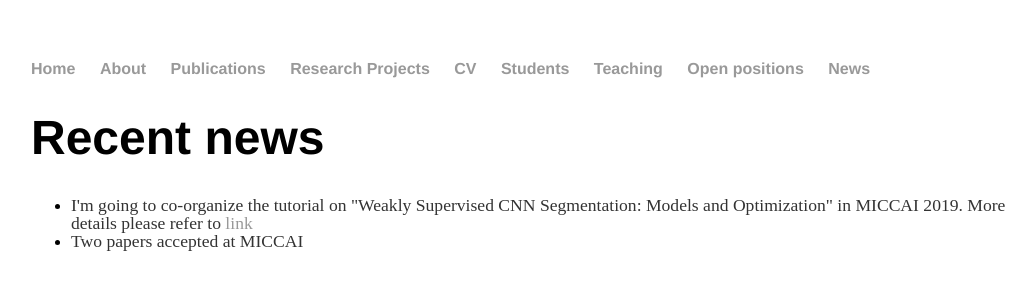
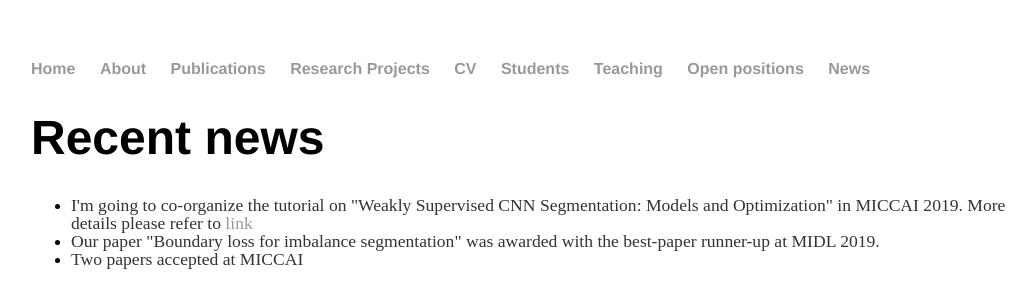
Before and after one commit to josedolz/josedolz.github.io, a Jekyll site: the page built from news/index.html, in a window 1280 px wide. Shown: the top 308 px of the page, without its empty margins (97-1133 px from the left). Built offline with Jekyll 4.4.1, drawn with Linux system fonts in a browser that asks for light colours.

Commit message:
Update index.html

```diff
--- a/news/index.html
+++ b/news/index.html
@@ -6,6 +6,7 @@ title: news
 	<h1>Recent news</h1>
 	<ul>
 		<li><p1>I'm going to co-organize the tutorial on "Weakly Supervised CNN Segmentation: Models and Optimization" in MICCAI 2019. More details please refer to <a href="https://sites.google.com/view/miccai-2019-tutorial-weaksup/home">link</a></p1></li>
+		<li><p1>Our paper "Boundary loss for imbalance segmentation" was awarded with the best-paper runner-up at MIDL 2019. </p1></li>
 		<li><p1>Two papers accepted at MICCAI</p1></li>
 	</ul>
 
```
